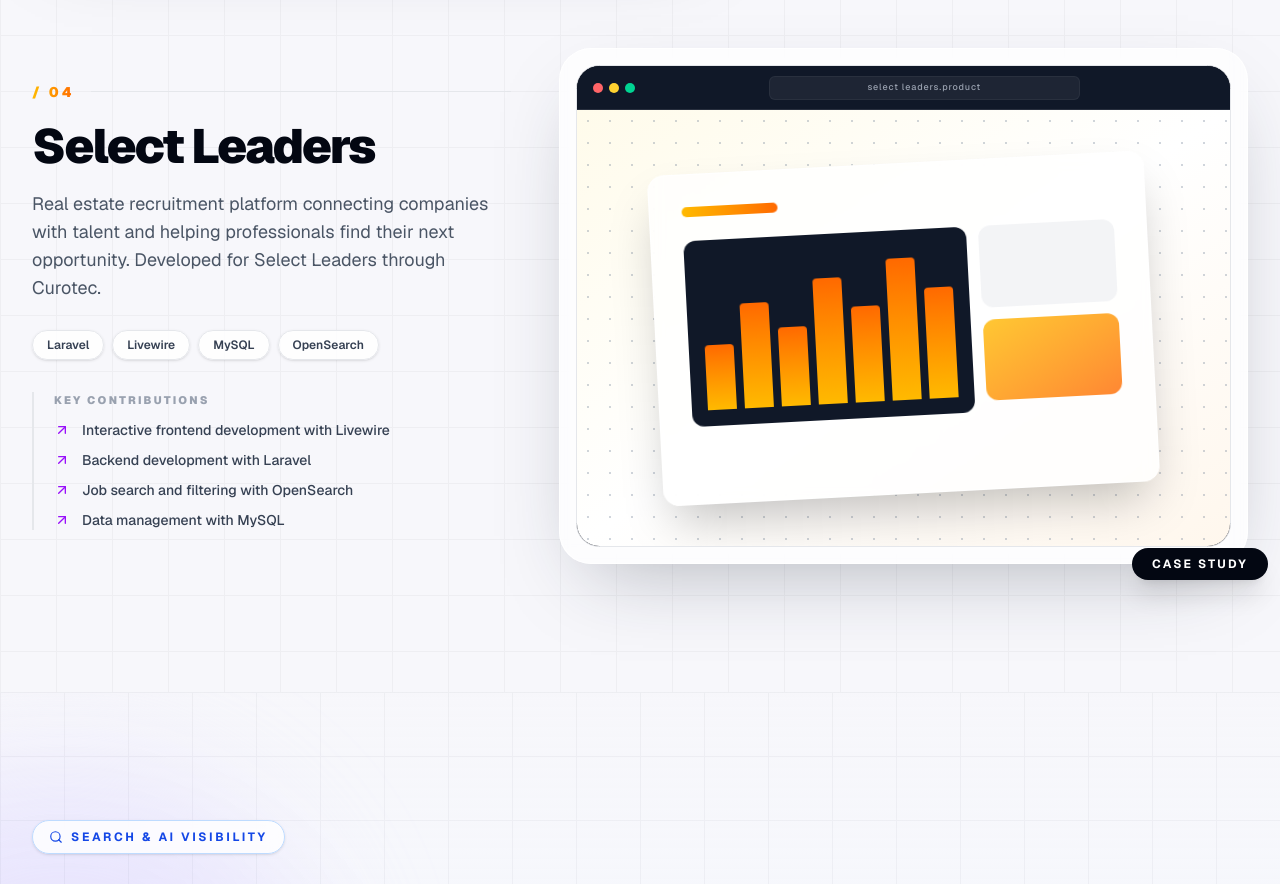
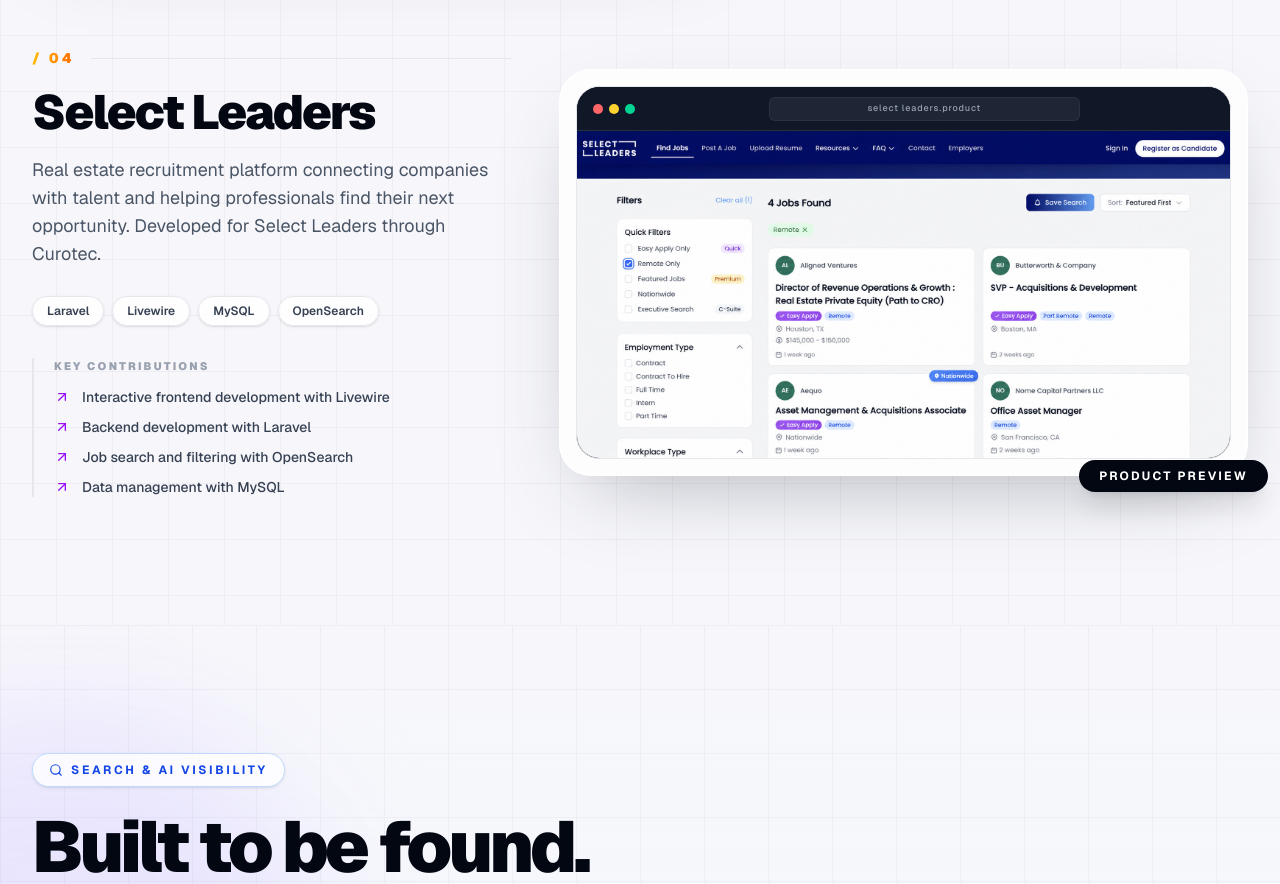
Before and after one commit to mosiahazuaje2019/mosiah-web, a Next.js app: page / in a window 1280 px wide. Shown: the part 4240-5124 px from the top of the page. Built offline with nearby package versions, Linux system fonts and the light colour scheme.

Commit message:
new image for select leaders

```diff
--- a/components/sections/ProjectsSection.tsx
+++ b/components/sections/ProjectsSection.tsx
@@ -100,7 +100,7 @@
                       </div>
 
                       {project.image ? (
-                        <div className="aspect-[3/2] overflow-hidden">
+                        <div className="aspect-[3/2] overflow-hidden" style={project.imageAspectRatio ? { aspectRatio: project.imageAspectRatio } : undefined}>
                           <Image src={project.image} alt={project.imageAlt || `${project.title} project preview`} width={1536} height={1024} sizes="(max-width: 1024px) 100vw, 58vw" className="h-full w-full object-cover transition-transform duration-700 ease-out group-hover:scale-[1.025]" />
                         </div>
                       ) : (
--- a/data/projects.ts
+++ b/data/projects.ts
@@ -6,6 +6,7 @@
   contributions: string[];
   image?: string;
   imageAlt?: string;
+  imageAspectRatio?: string;
   previewDevice?: "mobile";
   website?: string;
   details?: string;
@@ -77,6 +78,9 @@
     description:
       "Real estate recruitment platform connecting companies with talent and helping professionals find their next opportunity. Developed for Select Leaders through Curotec.",
     technologies: ["Laravel", "Livewire", "MySQL", "OpenSearch"],
+    image: "/projects/select-leaders-preview.png",
+    imageAlt: "Select Leaders real estate job listings with remote filters",
+    imageAspectRatio: "1774 / 887",
     contributions: [
       "Interactive frontend development with Livewire",
       "Backend development with Laravel",
```
Also changed, not shown: public/projects/select-leaders-preview.png (added).
